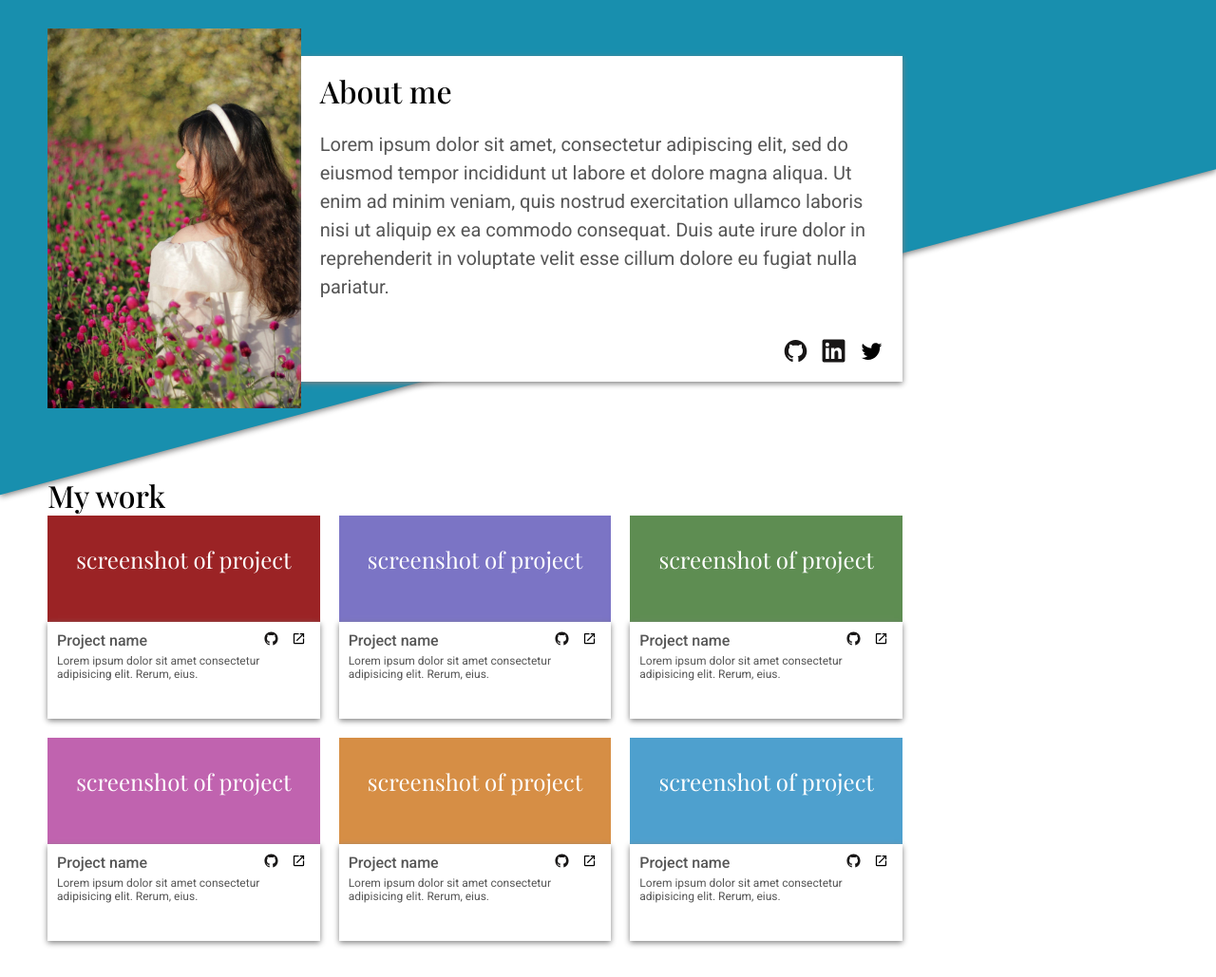
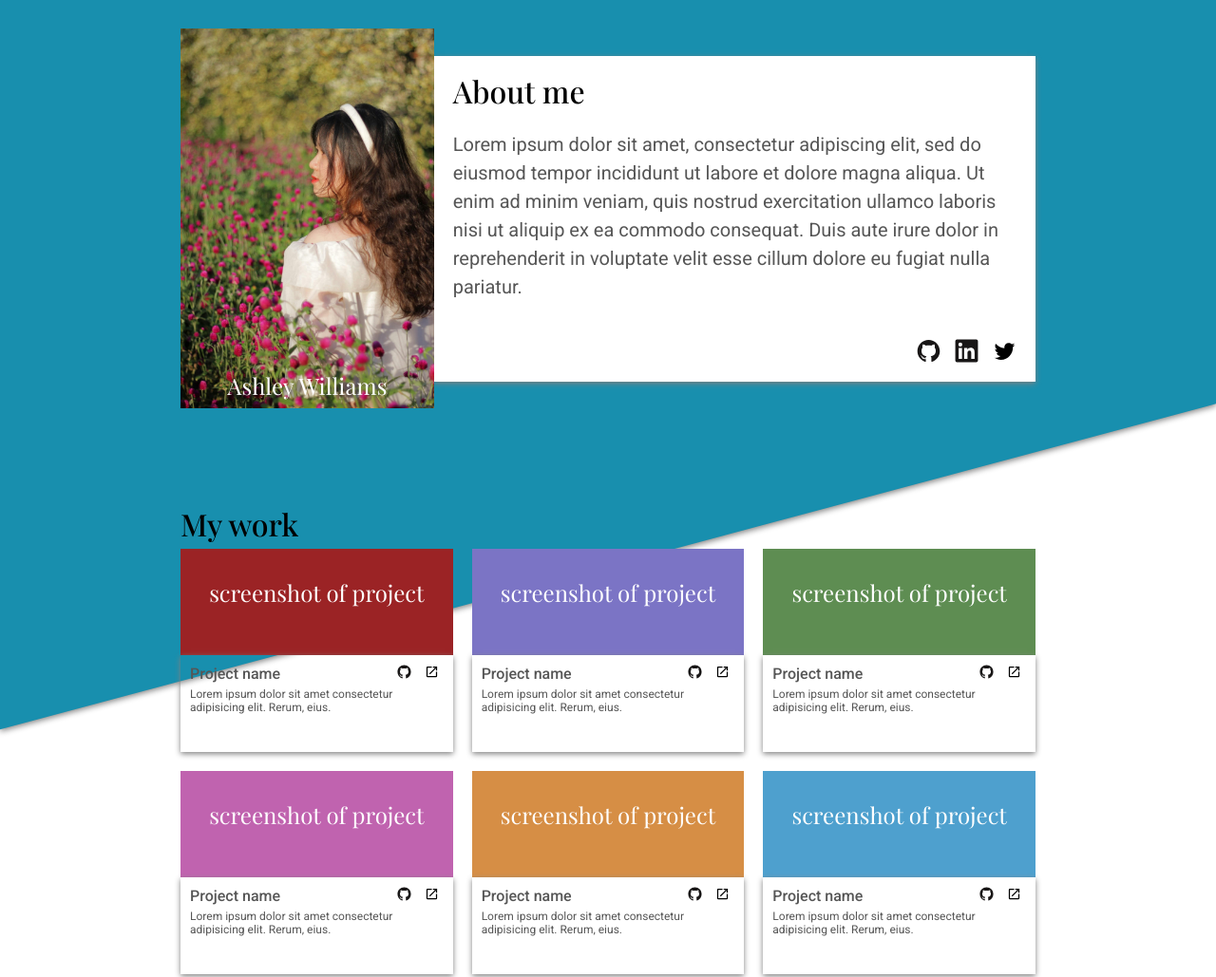
Before and after one commit to adubasava/homepage, a plain HTML site: page index.html in a window 1280 px wide. Shown: the top 1029 px of the page at 95% size. Drawn offline with nearby package versions, Linux system fonts and the light colour scheme; a web font is replaced by a local one.

Commit message:
Improve desktop version

```diff
--- a/index.html
+++ b/index.html
@@ -15,7 +15,10 @@
 <body>
     <div class="background"></div>
     <div class="header">
-        <img src="./img/pexels-phuc-hoang-620753695-17483255.jpg" alt="profile picture">
+        <div class="image-container">
+            <img src="./img/pexels-phuc-hoang-620753695-17483255.jpg" alt="profile picture">
+            <div class="name">Ashley Williams</div>
+        </div>
         <div class="about">
             <h1>About me</h1>
             <p>
--- a/style.css
+++ b/style.css
@@ -1,12 +1,14 @@
 * {
     margin: 0;
     padding: 0;
-    box-sizing: border-box;
     font-family: 'Roboto', sans-serif;
 }
 
 body {
-    width: 100vw;
+    display: flex;
+    flex-direction: column;
+    justify-content: center;
+    align-items: center;
 }
 
 .background {
@@ -14,7 +16,7 @@ body {
     width: 100%;
     height: 100%;
     background-color: #188FAE;
-    transform: skewY(-15deg) translateY(calc(65vw * tan(-30deg)));
+    transform: skewY(-15deg) translateY(calc(80vw * tan(-30deg)));
     z-index: -1;
     box-shadow: 0px 2px 6px gray;
 }
@@ -30,6 +32,21 @@ body {
 
 .header img, .contact img {
     max-height: 400px;
+}
+
+.image-container {
+    position: relative;
+    display: flex;
+    justify-content: center;
+    align-items: center;
+}
+
+.name {
+    color: white;
+    font-family: 'Playfair Display', sans-serif;
+    font-size: 24px;
+    position: absolute;
+    bottom: 8px;
 }
 
 .about {
@@ -49,6 +66,7 @@ body {
 h1 {
     font-family: 'Playfair Display', sans-serif;
     font-weight: 500;
+    margin-bottom: 5px;
 }
 
 .links {
@@ -129,6 +147,10 @@ h4 {
 
 .background2 {
     background-color: #188FAE;
+    width: 100%;
+    display: flex;
+    justify-content: center;
+    align-items: center;
 }
 
 .contact {
@@ -137,7 +159,7 @@ h4 {
     color: white;
     padding: 40px 50px;
     display: flex;
-    justify-content: space-between;
+    justify-content: center;
     gap: 20px;
     line-height: 1.2;
     font-weight: 300;
```
